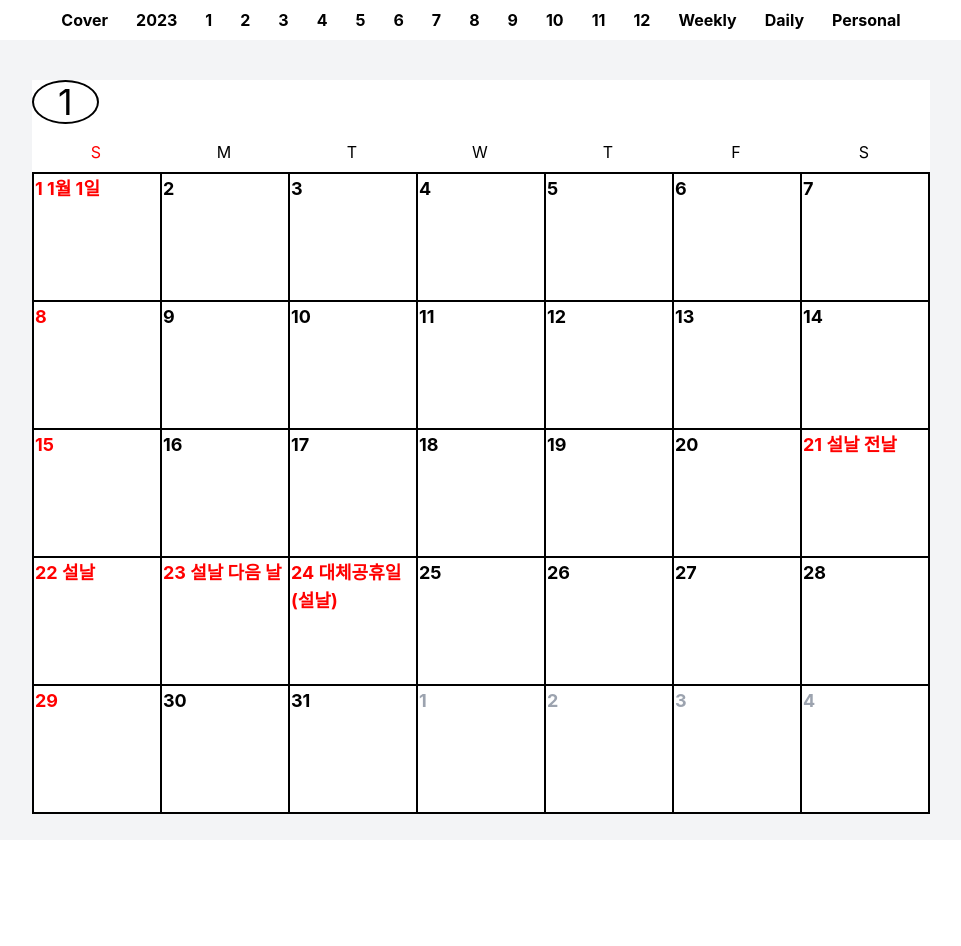
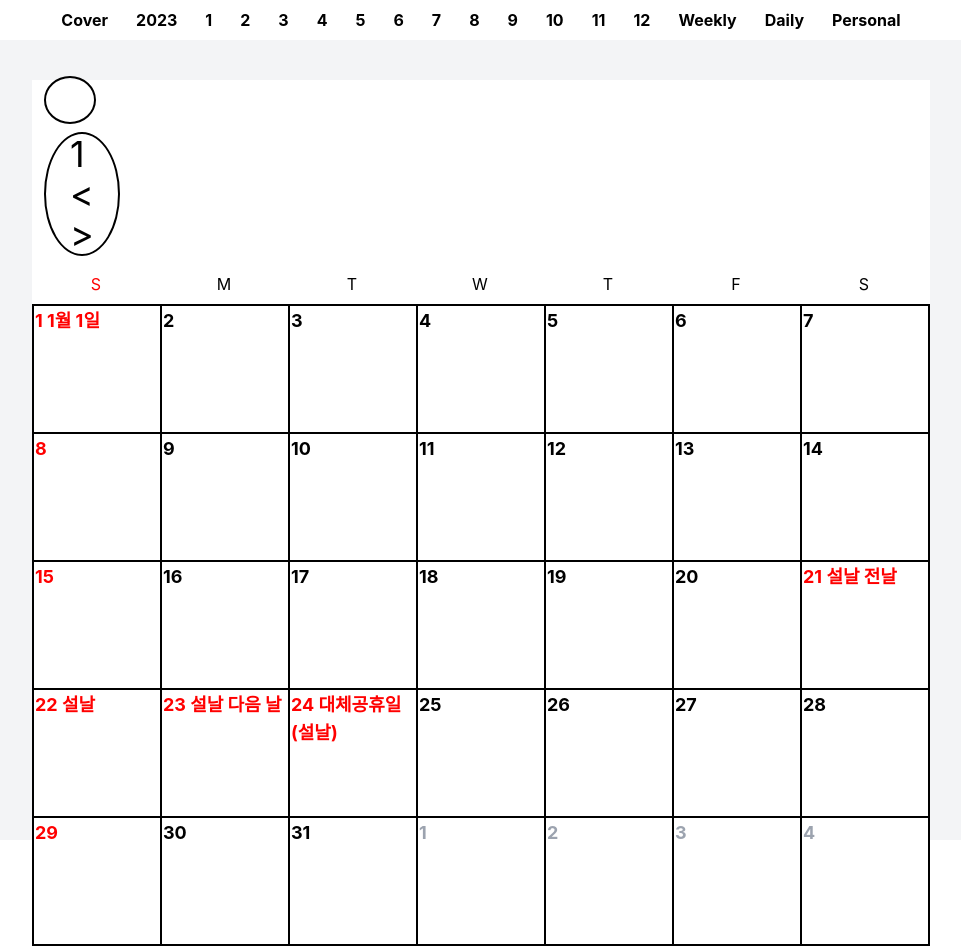
Before and after one commit to imfreeman1/diary-front, a Next.js app in the folder diary/: page /Month in a window 1280 px wide. Shown: the whole page, without its empty margins (159-1120 px from the left). Before the commit the page ends 840 px from the top, so only its background shows below. Built offline with nearby package versions, Linux system fonts and the light colour scheme.

Commit message:
- Feature : Month 달의 앞뒤로 이동하는 버튼 :>> 기능 수정해야함

```diff
--- a/diary/src/pages/Month.jsx
+++ b/diary/src/pages/Month.jsx
@@ -1,27 +1,43 @@
-import React, { useEffect } from 'react'
+import React, { useEffect, useState } from 'react'
 import { useDispatch, useSelector } from 'react-redux';
 import { setCal } from '@/Redux/action';
 import MonthWeek from './Components/Month/MonthWeek';
 import useCalendar from './hooks/useCalendar';
+import Button from './Components/Button';
 
 const dayOfTheWeek = ["Sun","Mon","Tue","Wed","Thu","Fri","Sat"];
 const MonthList = ["01", "02", "03", "04", "05", "06", "07", "08", "09", "10", "11", "12"]
 
-
 const MonthPage = () => {
 
-  let date = new Date();
+  const date = new Date();
+  const [month, setMonth] = useState(date.getMonth())
+
   const dispatch = useDispatch();
   const {calendar} = useSelector((state)=> state.calendarReducer);
 
+  const moveToLastMonth = (month) =>{
+      setMonth(date.getMonth()-1)
+  }
+  const moveToNextMonth = (month) =>{
+      setMonth(date.getMonth()+1)
+  }
+  // useEffect(()=>{
+
+  // },[month])
   useEffect(() => {
-    dispatch(setCal(useCalendar("2023",MonthList[date.getMonth()])))
-  }, [])
+    dispatch(setCal(useCalendar("2023",MonthList[month])))
+    console.log("check")
+  }, [month])
 
   return (
     <div className='flex justify-center pt-5 h-screen w-full bg-gray-100'>
       <div className='bg-white m-5 h-fit'>
-        <div className='text-4xl border-black border-2 rounded-[50%] w-min px-6'>{date.getMonth()+1}</div>
+      <div className='inline text-4xl border-black border-2 rounded-[50%] w-min px-6 m-3'></div>
+        <div className='text-4xl border-black border-2 rounded-[50%] w-min px-6 m-3'>{month+1}
+        <Button onClick={(month)=>moveToLastMonth(month)} content="<"></Button>
+        <Button onClick={(month)=>moveToNextMonth(month)} content=">"></Button>
+        </div>
         <div className='flex mb-2 mt-4'>
           {dayOfTheWeek.map((val, idx)=>
             <div className={`w-32 flex justify-center ${val==="Sun"? "text-[#FF0000]":""}`} key={idx}>{val[0]}</div>
```
